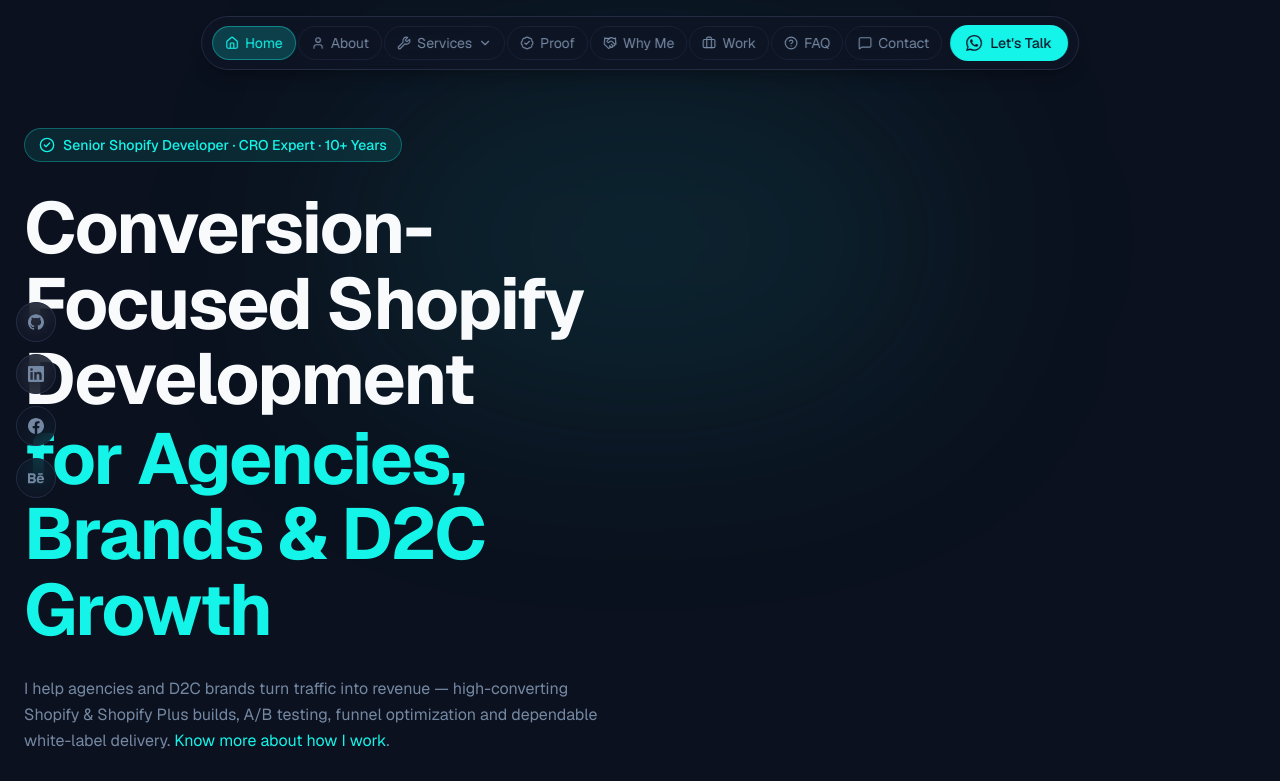
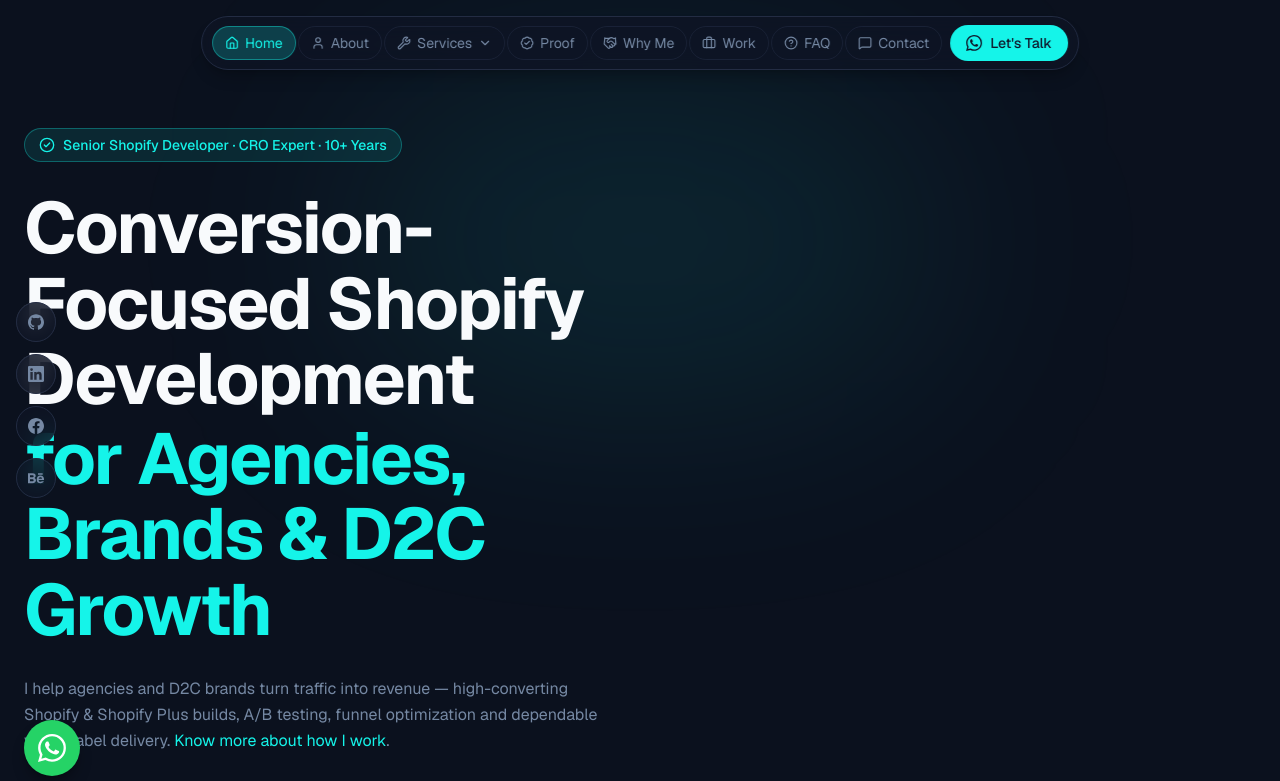
Before and after one commit to Mizan-coders/Proftfolio-project-nextjs, a Next.js app: page / in a window 1280 px wide. Shown: the top 781 px of the page. Built offline with nearby package versions, Linux system fonts and the light colour scheme.

Commit message:
Add floating WhatsApp chat button
Fixed bottom-left WhatsApp FAB (green, pulsing ring, hover tooltip)
on every page, linking to the WhatsApp deep link — like common
"chat with us" buttons.

Co-Authored-By: Claude Opus 4.8 <noreply@anthropic.com>

```diff
--- a/src/app/layout.tsx
+++ b/src/app/layout.tsx
@@ -3,6 +3,7 @@ import { Geist, Geist_Mono } from "next/font/google";
 import "./globals.css";
 import { Navbar } from "@/components/layout/Navbar";
 import { Footer } from "@/components/layout/Footer";
+import { WhatsAppFab } from "@/components/ui/WhatsAppFab";
 import { Toaster } from "@/components/ui/sonner";
 import { site } from "@/lib/site";
 
@@ -51,6 +52,7 @@ export default function RootLayout({
         <Navbar />
         <main className="flex-1">{children}</main>
         <Footer />
+        <WhatsAppFab />
         <Toaster position="bottom-right" richColors />
       </body>
     </html>
--- /dev/null
+++ b/src/components/ui/WhatsAppFab.tsx
@@ -0,0 +1,23 @@
+import { Whatsapp } from "@/components/ui/BrandIcons";
+import { whatsappLink } from "@/lib/site";
+
+/** Floating WhatsApp chat button — fixed bottom-left on every page. */
+export function WhatsAppFab() {
+  return (
+    <a
+      href={whatsappLink}
+      target="_blank"
+      rel="noopener noreferrer"
+      aria-label="Chat on WhatsApp"
+      className="group fixed bottom-6 left-6 z-40 grid size-14 place-items-center rounded-full bg-[#25D366] text-white shadow-lg shadow-black/30 transition-transform hover:scale-105"
+    >
+      {/* pulsing ring */}
+      <span className="absolute inline-flex size-full animate-ping rounded-full bg-[#25D366] opacity-30 motion-reduce:hidden" />
+      <Whatsapp className="relative size-7" />
+      {/* tooltip (desktop) */}
+      <span className="pointer-events-none absolute left-full ml-3 hidden whitespace-nowrap rounded-lg bg-card px-3 py-1.5 text-sm font-medium text-foreground opacity-0 shadow-lg transition-opacity group-hover:opacity-100 lg:block">
+        Chat on WhatsApp
+      </span>
+    </a>
+  );
+}
```
